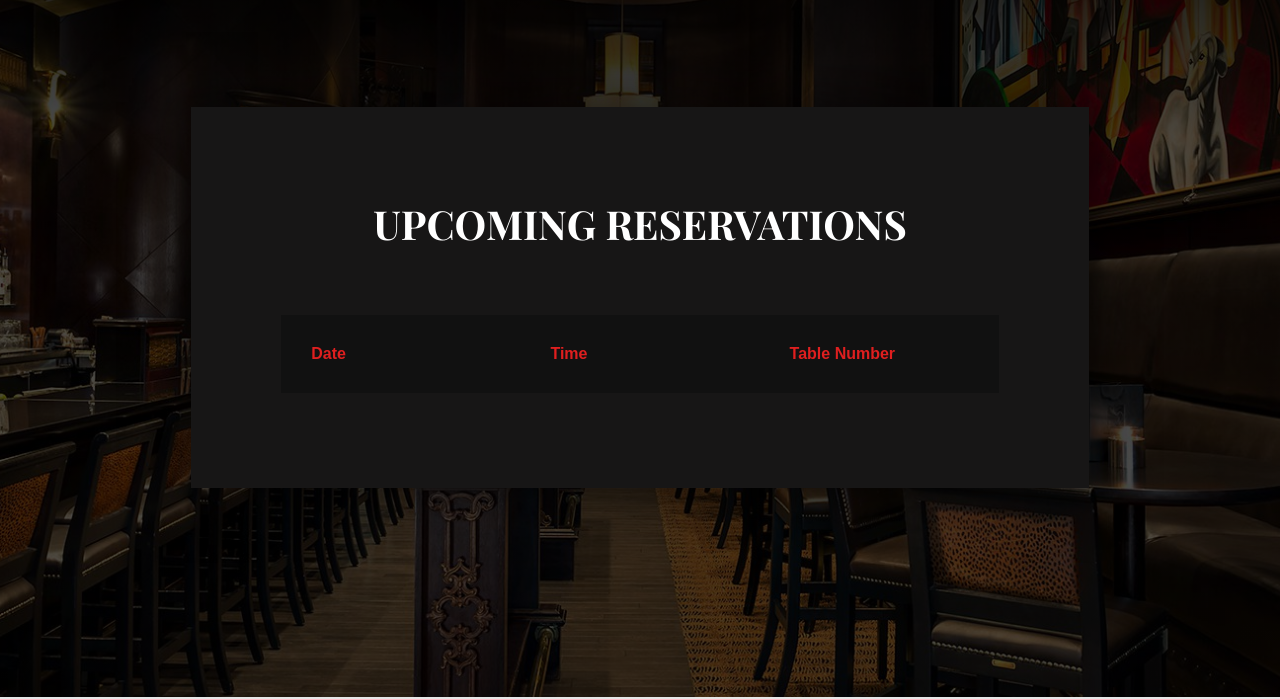
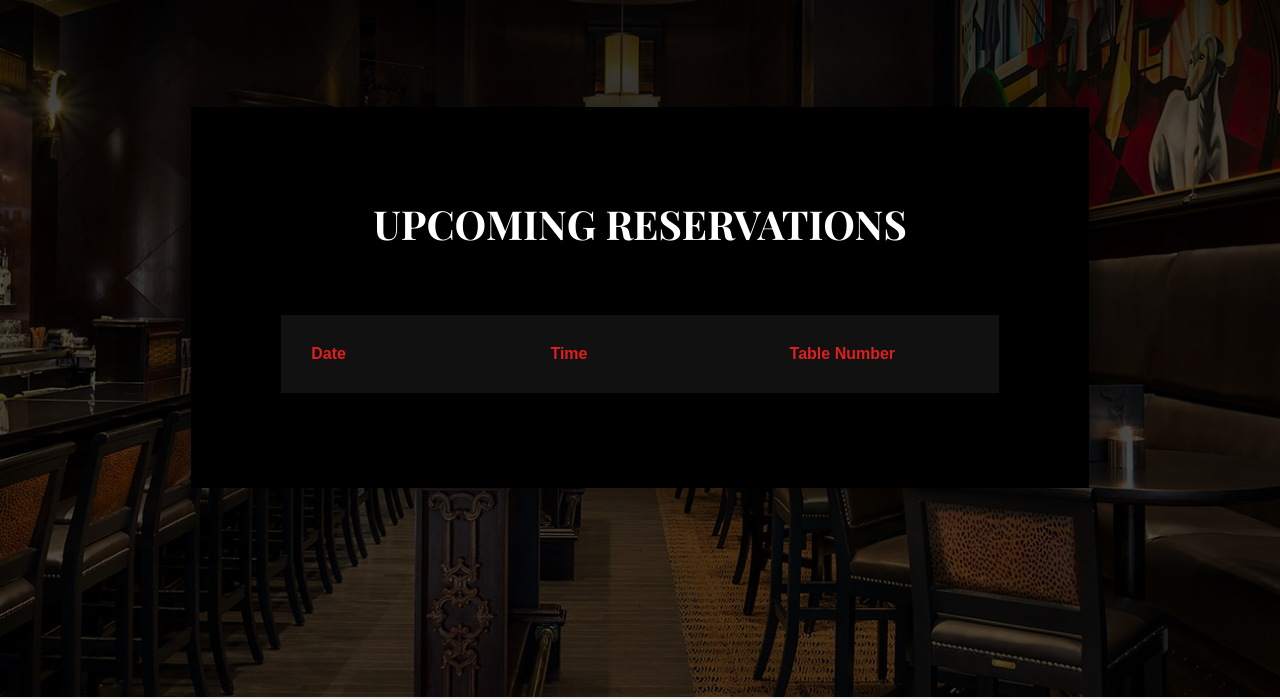
Before and after one commit to 3levate/the-prime-cut-mysql, a website: page app/html/profile.html in a window 1280 px wide. Shown: the part 103-802 px from the top of the page. Drawn offline with nearby package versions, Linux system fonts and the light colour scheme; no server answers; files whose address does not match are found by name; a web font is replaced by a local one.

Commit message:
profile refinements

```diff
--- a/public/css/profile.css
+++ b/public/css/profile.css
@@ -42,7 +42,8 @@ body {
     justify-content: center;
     align-items: center;
     gap: 60px;
-    background-color: #171616;
+    /* background-color: #171616; */
+    background-color: black;
     padding: 90px;
     -webkit-box-shadow: 0px 0px 47px 5px rgba(0, 0, 0, 0.27);
     -moz-box-shadow: 0px 0px 47px 5px rgba(0, 0, 0, 0.27);
@@ -68,6 +69,7 @@ body {
       thead {
         tr {
           background-color: var(--table-row-primary);
+          /* background-color: black; */
 
           th {
             padding: 30px;
```
